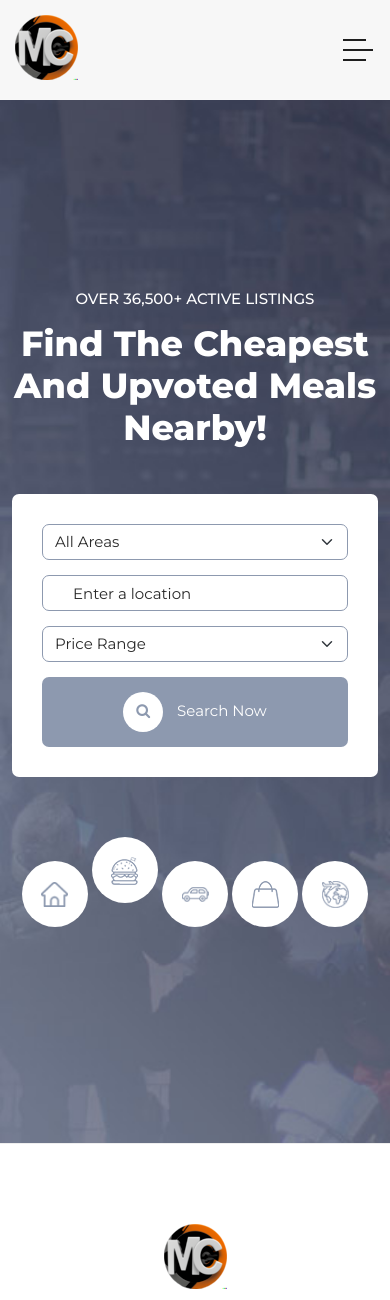
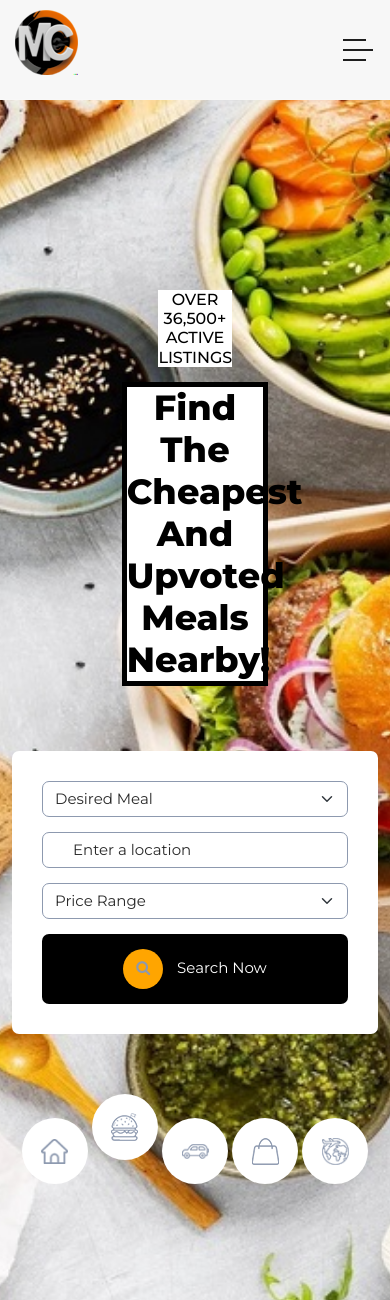
Before and after one commit to zSkallywag/mang_e_cit, a Flask app: template templates/templatemo_564_plot_listing/index.html in a window 390 px wide. Shown: the top 1300 px of the page. Run offline with Flask 2, Linux system fonts and the light colour scheme; the template is opened without the code that fills it, so the values that code supplies are empty; some libraries are stand-ins or nearby versions.

Commit message:
Massive Gui changes: Logo,Background-img,responsive design, color palette redesign

```diff
--- a/templates/templatemo_564_plot_listing/assets/css/templatemo-plot-listing.css
+++ b/templates/templatemo_564_plot_listing/assets/css/templatemo-plot-listing.css
@@ -197,7 +197,7 @@ body {
 
 .main-white-button a {
   display: inline-block;
-  background-color: #fff;
+  background-color: dimgrey;
   font-size: 15px;
   font-weight: 400;
   color: #2a2a2a;
@@ -212,8 +212,8 @@ body {
   margin-right: 10px;
   width: 22px;
   height: 22px;
-  background-color: #8d99af;
-  color: #fff;
+  background-color: black;
+  color: orange;
   border-radius: 50%;
   display: inline-block;
   text-align: center;
@@ -280,7 +280,7 @@ header
   width: 63px;
   height: 65px;
   display: inline-block;
-  margin-top: 15px;
+  margin-top: 10px;
 }
 
 .background-header .main-nav a.logo {
@@ -702,7 +702,7 @@ header
     top: 15px;
   }
   .header-area .main-nav .nav li.submenu:hover ul, .header-area .main-nav .nav li.submenu:focus ul {
-    height: 0px;
+    height: 0;
   }
 }
 
@@ -724,8 +724,8 @@ Banner Style
   background-repeat: no-repeat;
   background-position: center center;
   background-size: cover;
-  background-image: url(../images/banner-bg.jpg);
-  padding: 290px 0px 180px 0px;
+  background-image: url(../images/banner-bg.jpeg);
+  padding: 290px 0 180px 0;
   position: relative;
   overflow: hidden;
 }
@@ -735,19 +735,28 @@ Banner Style
 }
 
 .main-banner .top-text h6 {
-  color: #fff;
-  font-size: 15px;
+  width:20%;
+  margin-left:40%;
+  color: #000000;
+  font-size: 1rem;
   font-weight: 500;
   text-transform: uppercase;
+  background-color:white;
 }
 
 .main-banner .top-text h2 {
-  color: #fff;
-  font-size: 35px;
+  border-style: solid !important;
+  border-color: black !important;
+  border:5px;
+  width:40%;
+  margin-left:30%;
+  color: #000000;
+  font-size: 2.1875rem;
   font-weight: 800;
   text-transform: capitalize;
   margin-top: 15px;
-  margin-bottom: 45px;
+  margin-bottom: 65px;
+  background-color: white;
 }
 
 .main-banner ul.categories {
--- a/templates/templatemo_564_plot_listing/index.html
+++ b/templates/templatemo_564_plot_listing/index.html
@@ -89,7 +89,7 @@ https://templatemo.com/tm-564-plot-listing
               <div class="col-lg-3 align-self-center">
                   <fieldset>
                       <select name="area" class="form-select" aria-label="Area" id="chooseCategory" onchange="this.form.click()">
-                          <option selected>All Areas</option>
+                          <option selected>Desired Meal</option>
                           <option value="New Village">New Village</option>
                           <option value="Old Town">Old Town</option>
                           <option value="Modern City">Modern City</option>
@@ -114,7 +114,7 @@ https://templatemo.com/tm-564-plot-listing
               </div>
               <div class="col-lg-3">
                   <fieldset>
-                      <button class="main-button"><i class="fa fa-search"></i> Search Now</button>
+                      <button style=background-color:black class="main-button"><i style=background-color:orange class="fa fa-search"></i> Search Now</button>
                   </fieldset>
               </div>
             </div>
```
Also changed, not shown: templates/templatemo_564_plot_listing/assets/images/banner-bg.jpeg (added), templates/templatemo_564_plot_listing/assets/images/banner-bg.jpg (deleted).
